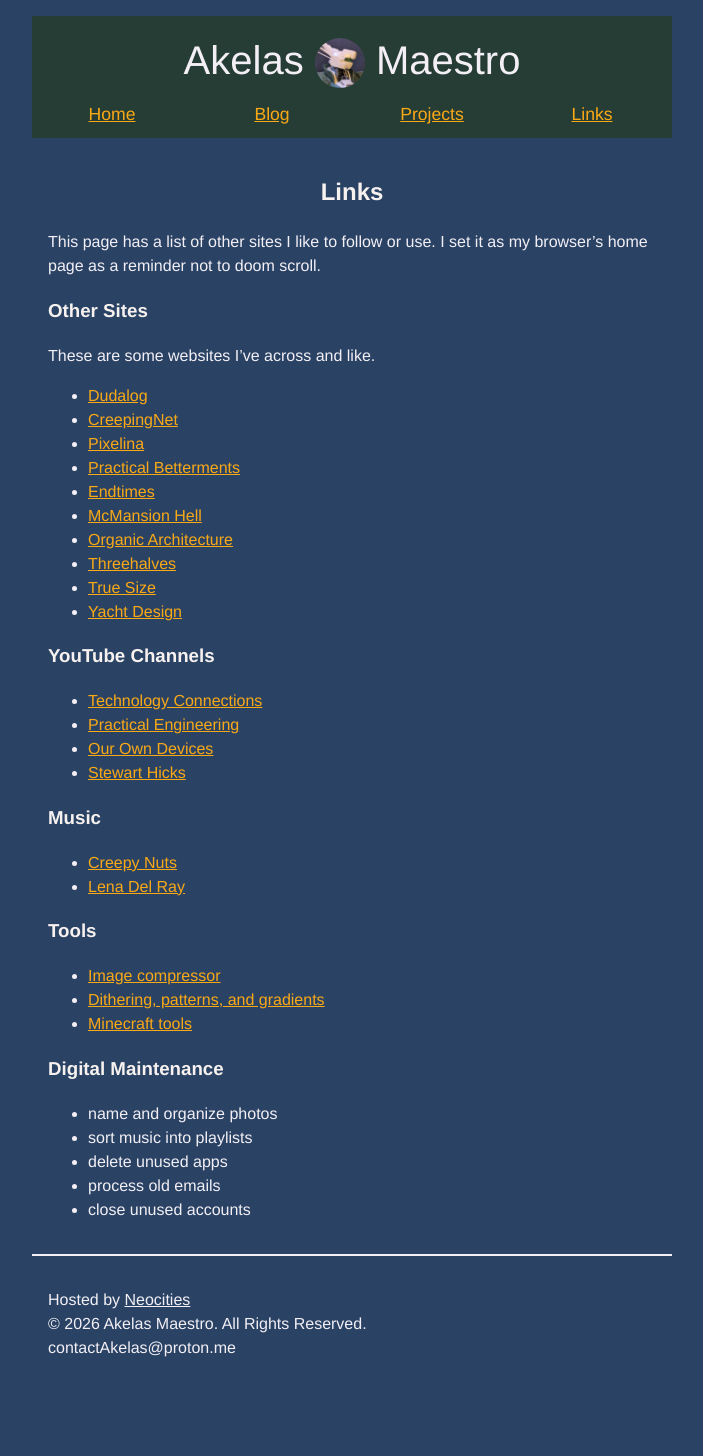
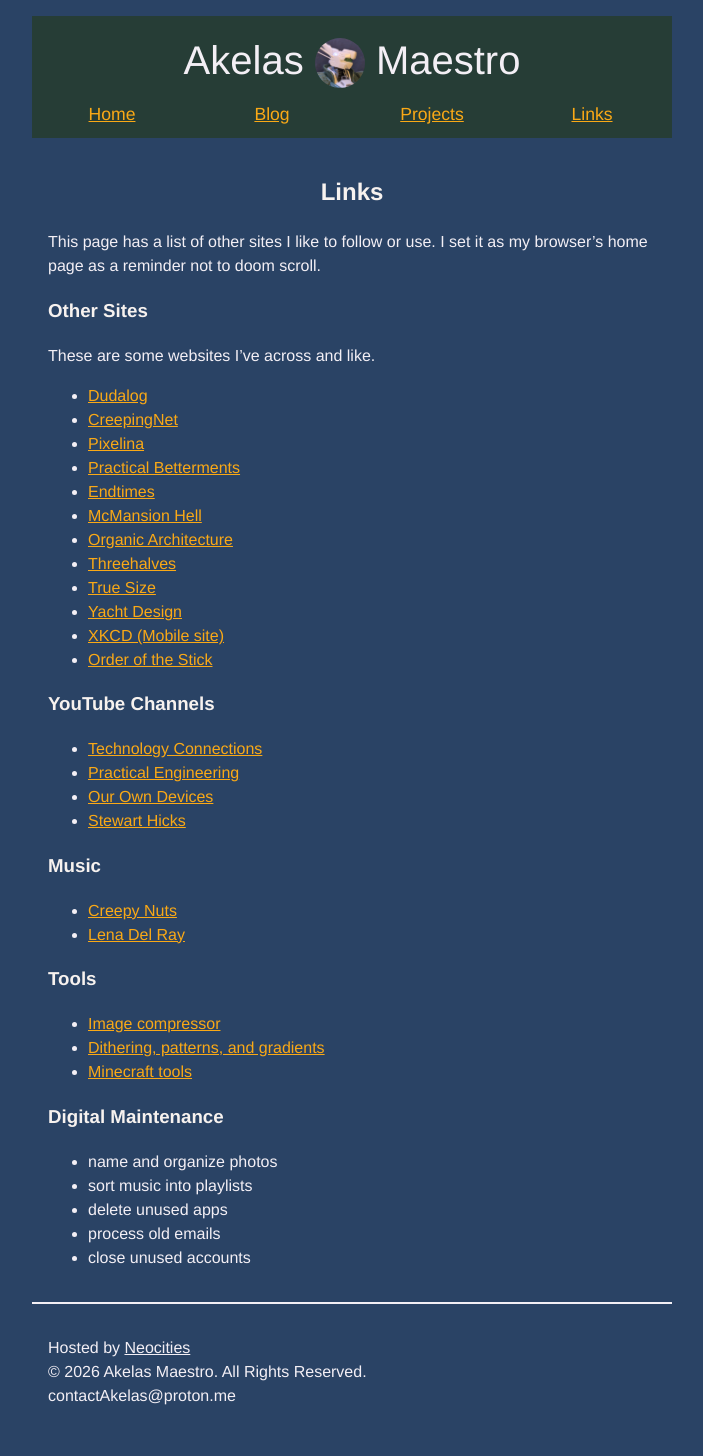
Before and after one commit to AkelasMaestro/akelasmaestro.github.io, a Jekyll site: the page built from links.md, in a window 1280 px wide. Shown: the whole page, without its empty margins (288-991 px from the left). Built offline with Jekyll 4.4.1, drawn with Linux system fonts in a browser that asks for light colours; before the commit the page ends 1408 px from its top, so only the background shows below that.

Commit message:
PUSH NOTE : links.md

```diff
--- a/links.md
+++ b/links.md
@@ -22,6 +22,8 @@ These are some websites I've across and like.
 - [Threehalves](satyress.com)
 - [True Size](thetruesize.com)
 - [Yacht Design](https://georgebuehler.com/)
+- [XKCD (Mobile site)](m.xkcd.com)
+- [Order of the Stick](https://www.giantitp.com/comics/oots.html)
 
 ### YouTube Channels
 
```
